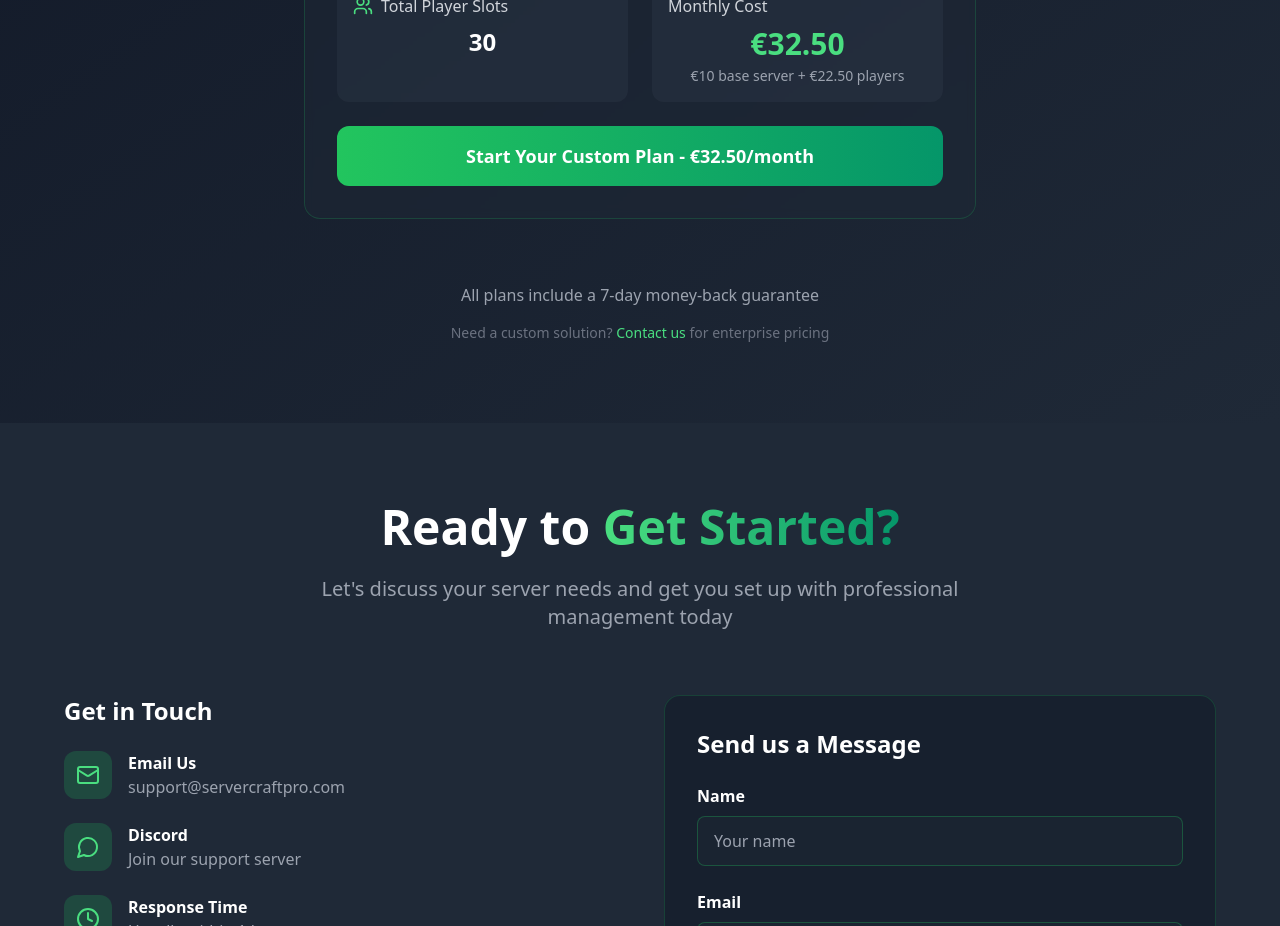
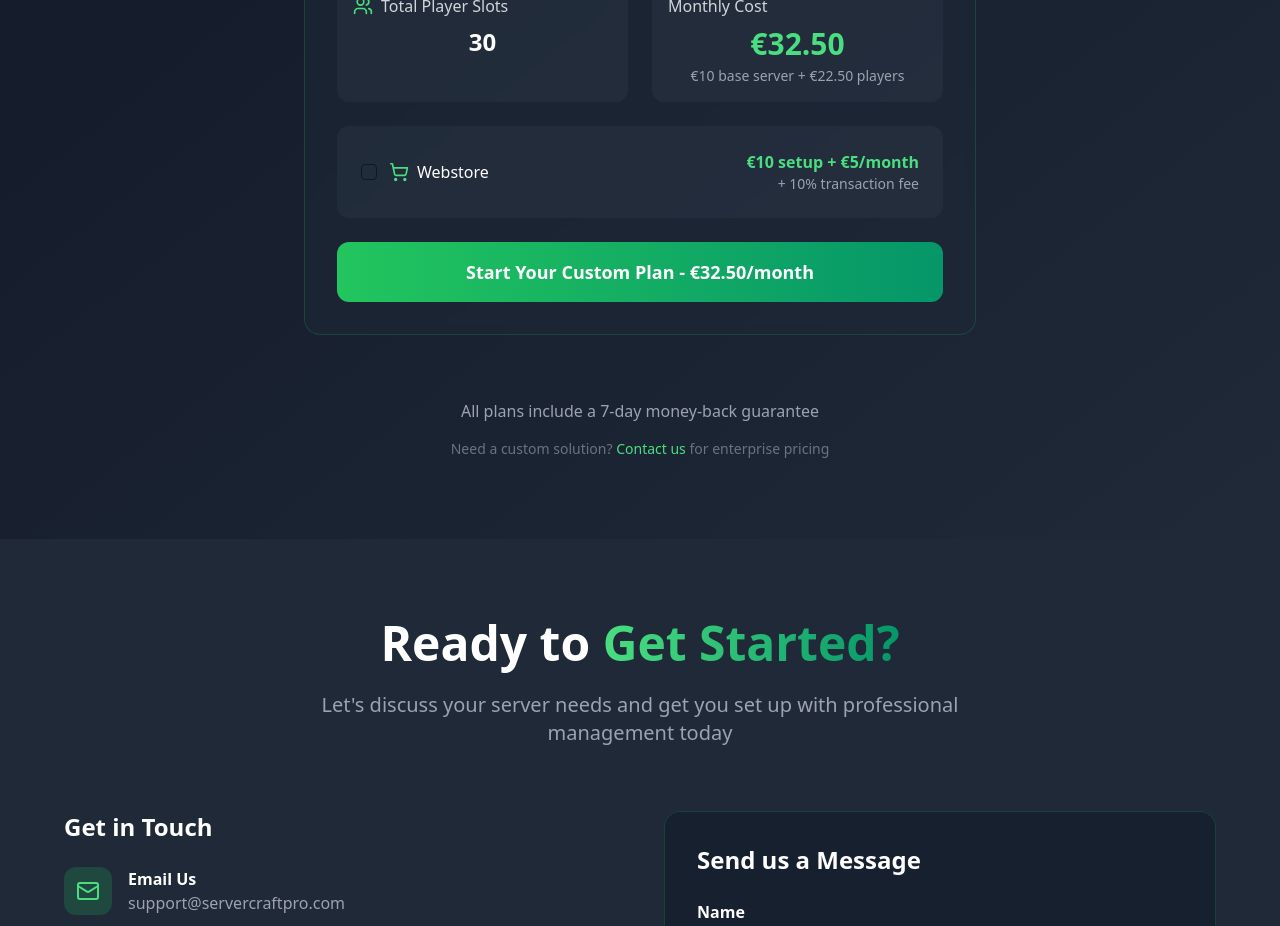
Before and after one commit to Craftefix/cn-hosting-page, a React (Vite) app: page / in a window 1280 px wide. Shown: the part 2500-3426 px from the top of the page. Built offline with nearby package versions, Linux system fonts and the light colour scheme.

Commit message:
Add webstore pricing option
Add a webstore option with one-time setup fee, monthly fee, and transaction fee.

```diff
--- a/src/components/Pricing.tsx
+++ b/src/components/Pricing.tsx
@@ -1,10 +1,12 @@
 
-import { Users } from "lucide-react";
+import { Users, ShoppingCart } from "lucide-react";
 import { useState } from "react";
 import { Slider } from "@/components/ui/slider";
+import { Checkbox } from "@/components/ui/checkbox";
 
 const Pricing = () => {
   const [playerCount, setPlayerCount] = useState([30]);
+  const [includeWebstore, setIncludeWebstore] = useState(false);
 
   const getBaseServerCharge = (players: number) => {
     if (players >= 150) return 30;
@@ -17,7 +19,8 @@ const Pricing = () => {
   const calculatePrice = (players: number) => {
     const baseCharge = getBaseServerCharge(players);
     const playerCost = players * 0.75;
-    return (baseCharge + playerCost).toFixed(2);
+    const webstoreCost = includeWebstore ? 5 : 0;
+    return (baseCharge + playerCost + webstoreCost).toFixed(2);
   };
 
   const calculateActualPlayerSlots = (basePlayerCount: number) => {
@@ -114,12 +117,44 @@ const Pricing = () => {
                   </div>
                   <div className="text-gray-400 text-sm mt-1">
                     <div>€{baseCharge} base server + €{playerCost} players</div>
+                    {includeWebstore && (
+                      <div>+ €5 webstore</div>
+                    )}
                   </div>
                 </div>
               </div>
 
+              {/* Webstore Add-on */}
+              <div className="bg-gray-700/30 rounded-xl p-6">
+                <div className="flex items-center justify-between">
+                  <div className="flex items-center space-x-3">
+                    <Checkbox
+                      id="webstore"
+                      checked={includeWebstore}
+                      onCheckedChange={(checked) => setIncludeWebstore(checked === true)}
+                    />
+                    <div className="flex items-center space-x-2">
+                      <ShoppingCart className="w-5 h-5 text-green-400" />
+                      <label htmlFor="webstore" className="text-white font-medium cursor-pointer">
+                        Webstore
+                      </label>
+                    </div>
+                  </div>
+                  <div className="text-right">
+                    <div className="text-green-400 font-bold">€10 setup + €5/month</div>
+                    <div className="text-gray-400 text-sm">+ 10% transaction fee</div>
+                  </div>
+                </div>
+                {includeWebstore && (
+                  <div className="mt-3 text-gray-400 text-sm">
+                    Professional webstore integration with payment processing and inventory management.
+                  </div>
+                )}
+              </div>
+
               <button className="w-full bg-gradient-to-r from-green-500 to-emerald-600 text-white py-4 rounded-xl font-bold text-lg transition-all duration-300 transform hover:scale-105 hover:from-green-600 hover:to-emerald-700">
                 Start Your Custom Plan - €{currentPrice}/month
+                {includeWebstore && <span className="text-sm font-normal"> (+ €10 setup)</span>}
               </button>
             </div>
           </div>
```
